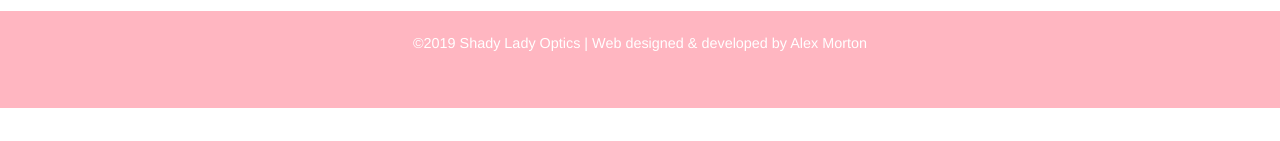
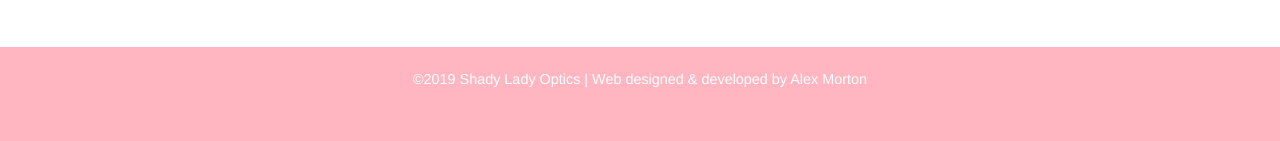
Before and after one commit to alexlsalt/shady-optics, a plain HTML site: page index.html in a window 1280 px wide. Shown: the part 1435-1576 px from the top of the page. Before the commit the page ends 1543 px from the top, so only its background shows below. Drawn offline with Linux system fonts and the light colour scheme.

Commit message:
added top margin to footer

```diff
--- a/resources/css/style.css
+++ b/resources/css/style.css
@@ -154,7 +154,7 @@ nav span{
 /* Footer */
 
 footer {
-  margin-top: 10rem;
+  margin-top: 12rem;
   background-color: lightpink;
   height: 3rem;
   color: white;
```
